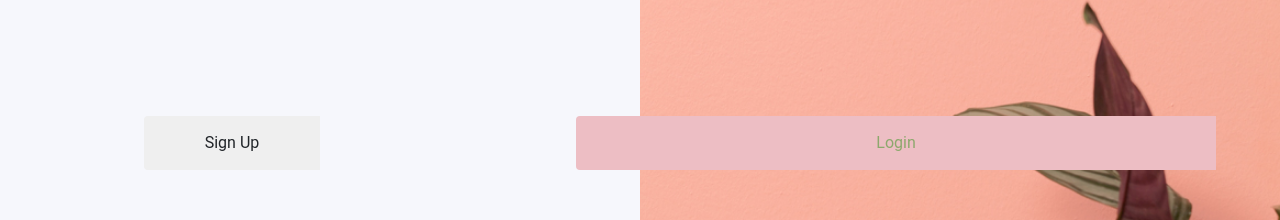
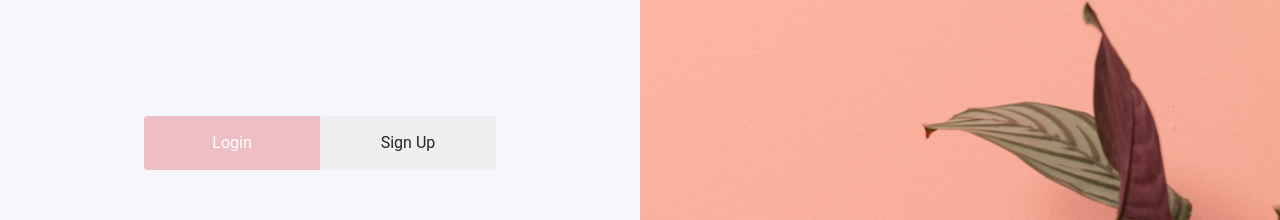
Before and after one commit to TshiSelle/eirene, a React (Create React App) app: page /SignIn in a window 1280 px wide. Shown: the part 121-341 px from the top of the page. Built offline with nearby package versions, Linux system fonts and the light colour scheme.

Commit message:
fixed bug in login

```diff
--- a/src/components/HomePage/HomePage.css
+++ b/src/components/HomePage/HomePage.css
@@ -23,7 +23,7 @@
   transition: color 0.2s linear;
 }
 
-.login {
+.loginnav {
   position: absolute;
   right: 5%;
   display: flex;
--- a/src/components/HomePage/NavBar.js
+++ b/src/components/HomePage/NavBar.js
@@ -32,7 +32,7 @@ const NavBar = () => {
         </StyledLink>
 
         {/* in case of not logged in */}
-        <StyledLink to={""} className="login">
+        <StyledLink to={""} className="loginnav">
           <Image src={require("./images/placeholder.png")} />
           Login
         </StyledLink>
```
